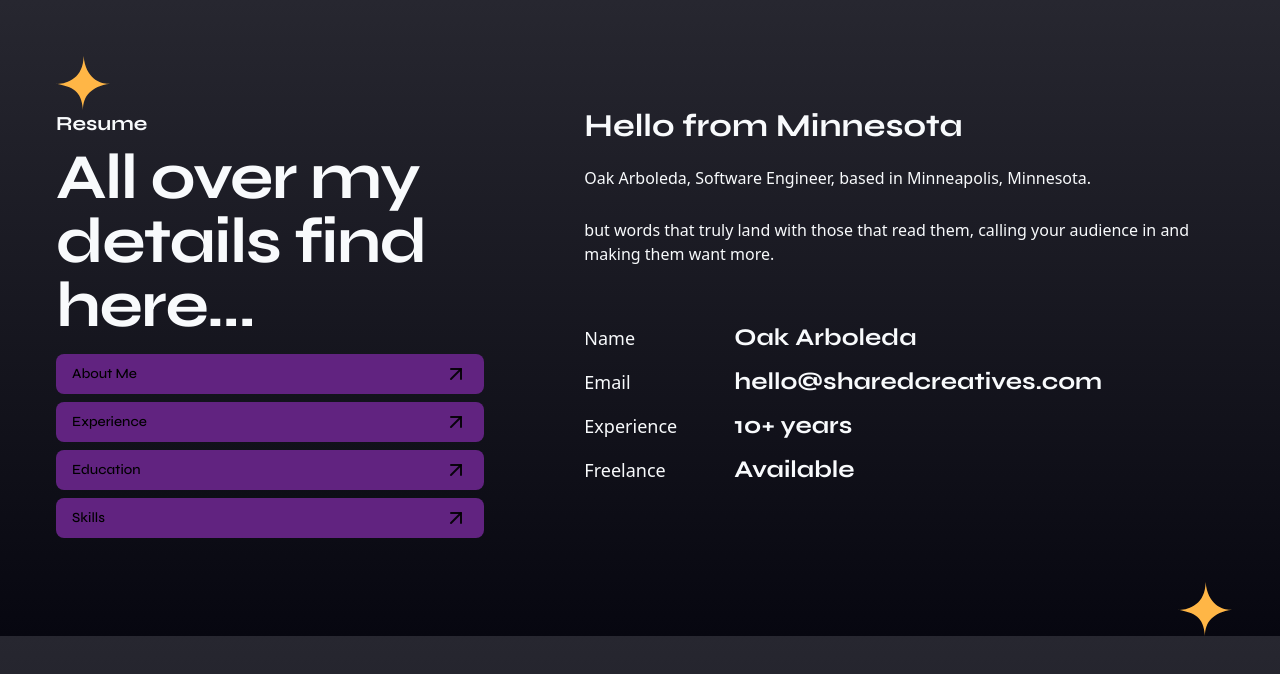
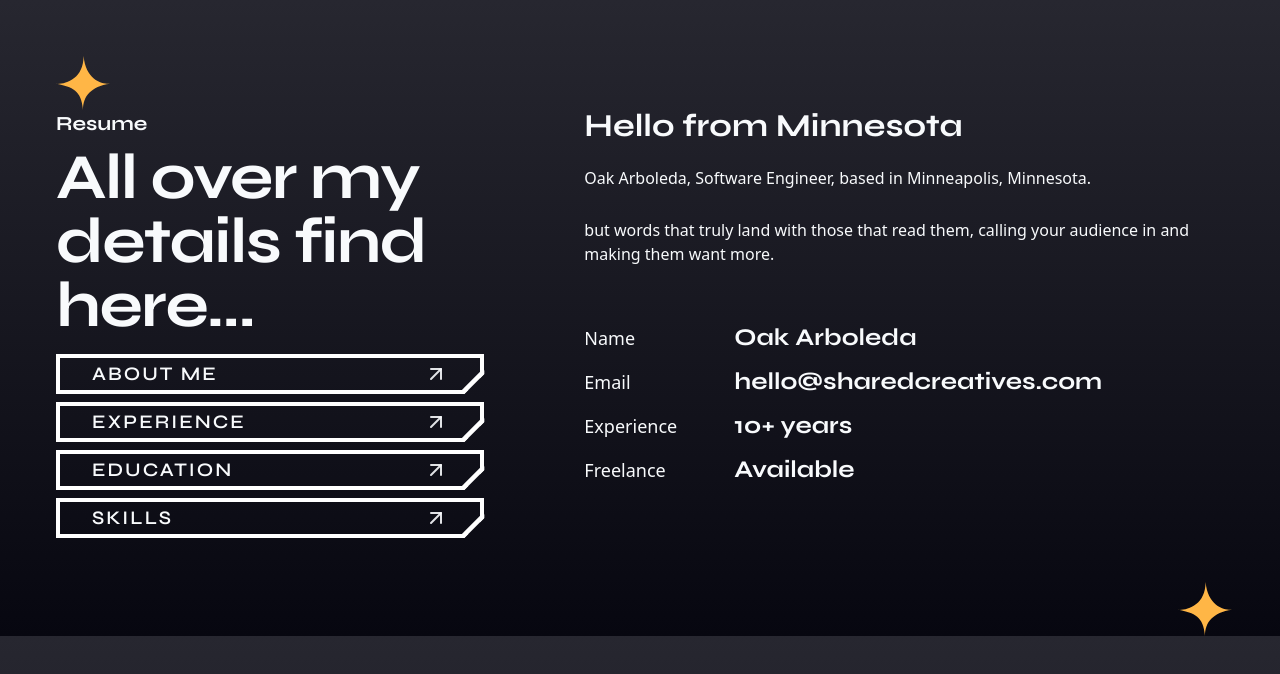
Before and after one commit to oakarboleda/oakarboleda, a Next.js app: page /about in a window 1280 px wide. Shown: the top 674 px of the page. Built offline with nearby package versions, Linux system fonts and the light colour scheme; a web font is replaced by a local one.

Commit message:
Buttons Styles

```diff
--- a/app/about/Tabs.tsx
+++ b/app/about/Tabs.tsx
@@ -22,10 +22,10 @@ export function Tabs({
         <div className="tabs my-8 flex flex-wrap gap-2 lg:my-0 lg:flex-col">
           {tabsData.map((tab, id) => {
             return (
-              <button
+              <Button
                 key={id}
                 ref={(el) => (tabsRef.current[id] = el as HTMLButtonElement)}
-                className={`aria-disabled:opacity-50' flex h-10 items-center rounded-lg bg-ripe-plum-900 px-4 text-sm font-medium text-black transition-colors hover:bg-ripe-plum-400 focus-visible:outline focus-visible:outline-2 focus-visible:outline-offset-2 aria-disabled:cursor-not-allowed
+                className={`aria-disabled:opacity-50' flex h-10 items-center  px-4 text-sm font-medium transition-colors hover:bg-ripe-plum-400 focus-visible:outline focus-visible:outline-2 focus-visible:outline-offset-2 aria-disabled:cursor-not-allowed
  ${
    activeTabIndex === id ? 'active' : ''
  } group inline-flex items-center justify-between`}
@@ -61,7 +61,7 @@ export function Tabs({
                     ></path>
                   </svg>
                 </span>
-              </button>
+              </Button>
             );
           })}
         </div>
--- a/app/components/CTA.tsx
+++ b/app/components/CTA.tsx
@@ -12,8 +12,10 @@ function CTA() {
               className="aos-init aos-animate flex max-w-[325px] flex-col flex-wrap gap-y-2 font-bold leading-none lg:max-w-[400px] xl:max-w-[527px]"
               data-aos="fade-up"
             >
-              <span className="font-xl text-orange-600">Pricing</span>
-              <h3 className="text-4xl tracking-[-1.5px] lg:text-5xl xl:text-[64px]">
+              <span className="font-xl text-ripe-plum-400">Pricing</span>
+              <h3
+                className={`${syne.className} text-4xl tracking-[-1.5px] lg:text-5xl xl:text-[64px]`}
+              >
                 Stay chill and pick your{' '}
                 <span className="before:bg-primary relative z-[1] before:absolute before:left-[-4px] before:top-[13px] before:-z-[1] before:block before:h-[36px] before:w-[36px] before:rounded-full lg:before:h-[48px] lg:before:w-[48px] xl:before:h-[64px] xl:before:w-[64px]">
                   pl
@@ -26,10 +28,7 @@ function CTA() {
               data-aos="fade-up"
               data-aos-delay={200}
             >
-              <Button
-                href={'/contact'}
-                className="btn-primary group flex flex-wrap items-center"
-              >
+              <Button href={'/contact'}>
                 Contact for Custom Project
                 <span className="group-hover:animate-arrow-move-up ml-3 inline-block">
                   <svg
@@ -65,7 +64,7 @@ function CTA() {
       <div className="grid grid-cols-1 gap-6 sm:grid-cols-2 md:grid-cols-3">
         {/* Pricing Item Start */}
         <div
-          className="aos-init aos-animate group flex flex-col flex-wrap gap-10 rounded-2xl p-6 transition-all hover:bg-white hover:shadow-2xl lg:gap-12 lg:p-8"
+          className="aos-init aos-animate group flex flex-col flex-wrap gap-10 rounded-2xl border-2 border-solid border-slate-500	 p-6 transition-all hover:bg-slate-950 hover:shadow-2xl lg:gap-12 lg:p-8"
           data-aos="fade-up"
           data-aos-delay={300}
         >
@@ -124,7 +123,7 @@ function CTA() {
         {/* Pricing Item End */}
         {/* Pricing Item Start */}
         <div
-          className="bg-black-500 aos-init aos-animate group flex flex-col flex-wrap gap-10 rounded-2xl p-6 transition-all hover:bg-white hover:shadow-2xl lg:gap-12 lg:p-8"
+          className="aos-init aos-animate group flex flex-col flex-wrap gap-10 rounded-2xl border-2 border-solid border-slate-500	 p-6 transition-all hover:bg-slate-950 hover:shadow-2xl lg:gap-12 lg:p-8"
           data-aos="fade-up"
           data-aos-delay={500}
         >
@@ -183,7 +182,7 @@ function CTA() {
         {/* Pricing Item End */}
         {/* Pricing Item Start */}
         <div
-          className="bg-black-500 aos-init aos-animate group flex flex-col flex-wrap gap-10 rounded-2xl p-6 transition-all hover:bg-white hover:shadow-2xl lg:gap-12 lg:p-8"
+          className="aos-init aos-animate group flex flex-col flex-wrap gap-10 rounded-2xl border-2 border-solid border-slate-500	 p-6 transition-all hover:bg-slate-950 hover:shadow-2xl lg:gap-12 lg:p-8"
           data-aos="fade-up"
           data-aos-delay={700}
         >
--- a/app/components/global/button.tsx
+++ b/app/components/global/button.tsx
@@ -7,16 +7,17 @@ interface ButtonProps extends React.ButtonHTMLAttributes<HTMLButtonElement> {
   className?: string;
   href?: string;
   ref?: (el: any) => any;
+  onClick?: () => void;
 }
 
-export function Button({ children, className, ref }: ButtonProps) {
+export function Button({ children, className, ref, onClick }: ButtonProps) {
   const classes = clsx(
-    'flex h-10 items-center rounded-lg bg-ripe-plum-900 px-4 text-sm font-medium text-white transition-colors hover:bg-ripe-plum-950 focus-visible:outline focus-visible:outline-2 focus-visible:outline-offset-2 focus-visible:outline-blue-500 active:bg-blue-600 aria-disabled:cursor-not-allowed aria-disabled:opacity-50',
+    'button polygon-btn flex h-10 items-center text-sm text-white transition-colors  focus-visible:outline  f aria-disabled:cursor-not-allowed aria-disabled:opacity-50',
     className,
   );
 
   return (
-    <button ref={ref} className={classes}>
+    <button ref={ref} className={classes} onClick={onClick}>
       {children}
     </button>
   );
--- a/app/page.tsx
+++ b/app/page.tsx
@@ -9,7 +9,6 @@ import Skills from './skills/Skills';
 import CTA from './components/CTA';
 import Ufo from './components/UFO';
 import Projects from '@/app/projects/projects';
-import Divider from './components/global/divider';
 import Blog from './blog/page';
 
 export default function Home() {
@@ -43,6 +42,7 @@ export default function Home() {
       <section className="relative w-full bg-slate-300 lg:py-20">
         <Contact />
       </section>
+
       {/* <section className="relative w-full lg:py-10">
         <Ufo />
       </section> */}
--- a/app/styles/custom.scss
+++ b/app/styles/custom.scss
@@ -13,7 +13,7 @@ $numShootingStars: 10;
 
 $width: 100%;
 
-button {
+.button {
   --border-width: 4px;
   --corner-value: 20px;
   --cropped-corner: polygon(100% 0, 100% calc(100% - var(--corner-value)), calc(100% - var(--corner-value)) 100%, 0 100%, 0 0);
@@ -34,9 +34,6 @@ button {
   transition: all .18s ease-out;
   letter-spacing: 2px;
 
-  // animation-iteration-count: 1;
-  // animation-duration: 0.7s;
-  // animation-fill-mode: forwards;
 
   &:after {
     position: absolute;
@@ -50,17 +47,7 @@ button {
     transform: rotate(45deg) translateX(0%)
   }
 
-  // &:after {
-  //   position: absolute;
-  //   content: '';
-  //   display: block;
-  //   width: 0;
-  //   height: 0;
-  //   border-right: 19px solid #FFFFFF;
-  //   border-top: 20px solid transparent;
-  //   border-bottom: 20px solid transparent;
-  //   right: 0;
-  // }
+
 
   &:hover {
     color: #060606;
@@ -68,7 +55,7 @@ button {
     letter-spacing: 1px;
 
 
-    // animation-name: blinking-btn;
+
   }
 }
 
@@ -163,3 +150,15 @@ body {
     height: 800px;
   }
 }
+
+@keyframes waving {
+	0% {
+		transform: scale(-1, -1) rotate(40deg);
+	}
+	50% {
+		transform: scale(-1, -1) rotate(55deg);
+	}
+	100% {
+		transform: scale(-1, -1) rotate(40deg);
+	}
+}
--- a/package.json
+++ b/package.json
@@ -33,6 +33,7 @@
     "nextjs-google-analytics": "^2.3.3",
     "postcss": "8.4.31",
     "react": "18.2.0",
+    "react-aria": "^3.32.1",
     "react-dom": "18.2.0",
     "react-locomotive-scroll": "^0.2.2",
     "tailwindcss": "^3.3.3",
```
Also changed, not shown: 1 other file (tests, documents, lock files or other folders).
